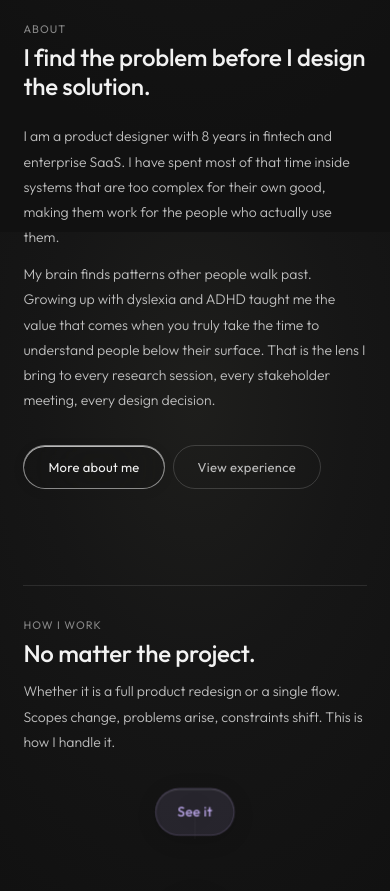
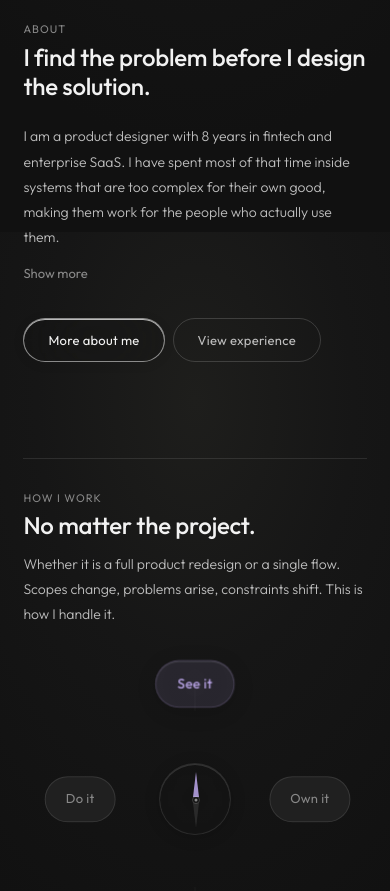
Before and after one commit to jayshock94/jayshock.com, a Next.js app: page / in a window 390 px wide. Shown: the part 2300-3191 px from the top of the page. Built offline with nearby package versions, Linux system fonts and the light colour scheme.

Commit message:
Add show more/less toggle to About section on mobile
On mobile, only the first paragraph is visible with a "Show more"
button. Desktop always shows all paragraphs with no toggle.

Co-Authored-By: Claude Opus 4.6 (1M context) <noreply@anthropic.com>

```diff
--- a/app/page.tsx
+++ b/app/page.tsx
@@ -6,6 +6,7 @@ import LendingEngineCardImage from '@/components/work/LendingEngineCardImage'
 import MobileLendingCardImage from '@/components/work/MobileLendingCardImage'
 import CaliberCardImage       from '@/components/work/CaliberCardImage'
 import HowIWork      from '@/components/about/HowIWork'
+import AboutText     from '@/components/about/AboutText'
 import ScrollReveal  from '@/components/ui/ScrollReveal'
 import { caseStudies } from '@/data/case-studies'
 
@@ -196,20 +197,7 @@ export default function HomePage() {
                     I find the problem before I design the solution.
                   </h2>
 
-                  <div className="flex flex-col gap-[var(--space-stack-sm)] mb-[var(--space-stack-lg)]" style={{ maxWidth: 'var(--space-content-max)' }}>
-                    <p className="text-body text-[var(--color-text-secondary)]">
-                      I am a product designer with 8 years in fintech and enterprise SaaS.
-                      I have spent most of that time inside systems that are too complex
-                      for their own good, making them work for the people who actually use them.
-                    </p>
-                    <p className="text-body text-[var(--color-text-secondary)]">
-                      My brain finds patterns other people walk past. Growing up with
-                      dyslexia and ADHD taught me the value that comes when you truly
-                      take the time to understand people below their surface. That is
-                      the lens I bring to every research session, every stakeholder
-                      meeting, every design decision.
-                    </p>
-                  </div>
+                  <AboutText />
 
                   <div className="flex flex-wrap gap-[var(--space-component-sm)]">
                     <Button variant="glass" href="/about">
--- /dev/null
+++ b/components/about/AboutText.tsx
@@ -0,0 +1,56 @@
+'use client'
+
+import { useState } from 'react'
+
+const paragraphs = [
+  `I am a product designer with 8 years in fintech and enterprise SaaS. I have spent most of that time inside systems that are too complex for their own good, making them work for the people who actually use them.`,
+  `My brain finds patterns other people walk past. Growing up with dyslexia and ADHD taught me the value that comes when you truly take the time to understand people below their surface. That is the lens I bring to every research session, every stakeholder meeting, every design decision.`,
+]
+
+export default function AboutText() {
+  const [expanded, setExpanded] = useState(false)
+
+  return (
+    <div
+      className="flex flex-col gap-[var(--space-stack-sm)] mb-[var(--space-stack-lg)]"
+      style={{ maxWidth: 'var(--space-content-max)' }}
+    >
+      {/* First paragraph — always visible */}
+      <p className="text-body text-[var(--color-text-secondary)]">
+        {paragraphs[0]}
+      </p>
+
+      {/* Remaining paragraphs — always visible on desktop, toggle on mobile */}
+      <div className={expanded ? '' : 'hidden md:block'}>
+        {paragraphs.slice(1).map((p, i) => (
+          <p
+            key={i}
+            className="text-body text-[var(--color-text-secondary)]"
+          >
+            {p}
+          </p>
+        ))}
+      </div>
+
+      {/* Show more / less — mobile only */}
+      <button
+        type="button"
+        onClick={() => setExpanded(!expanded)}
+        className="md:hidden"
+        style={{
+          background: 'none',
+          border: 'none',
+          padding: 0,
+          fontFamily: 'var(--font-outfit), system-ui, sans-serif',
+          fontSize: 'var(--text-body-sm-size)',
+          fontWeight: 400,
+          color: 'var(--color-text-muted)',
+          cursor: 'pointer',
+          textAlign: 'left',
+        }}
+      >
+        {expanded ? 'Show less' : 'Show more'}
+      </button>
+    </div>
+  )
+}
```
